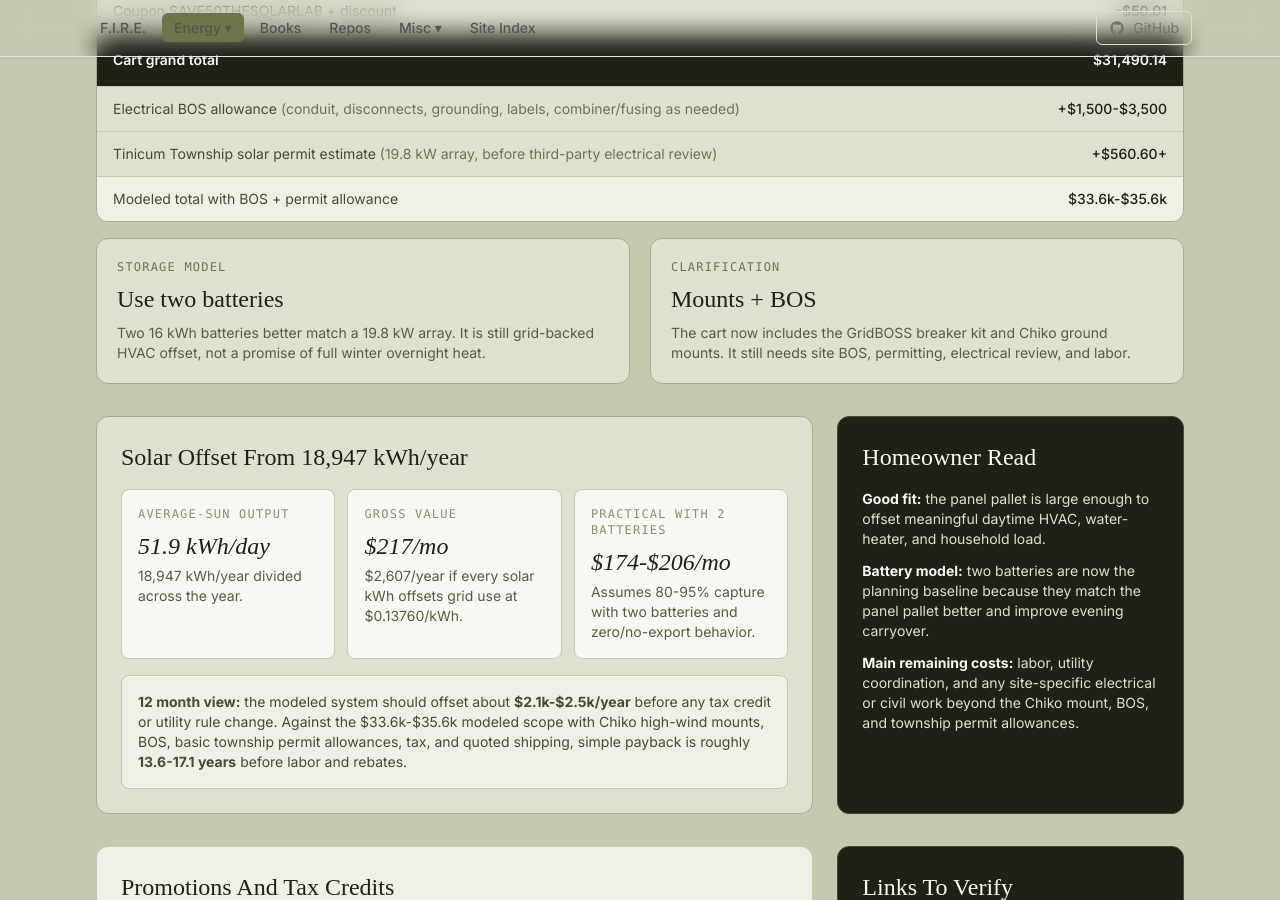
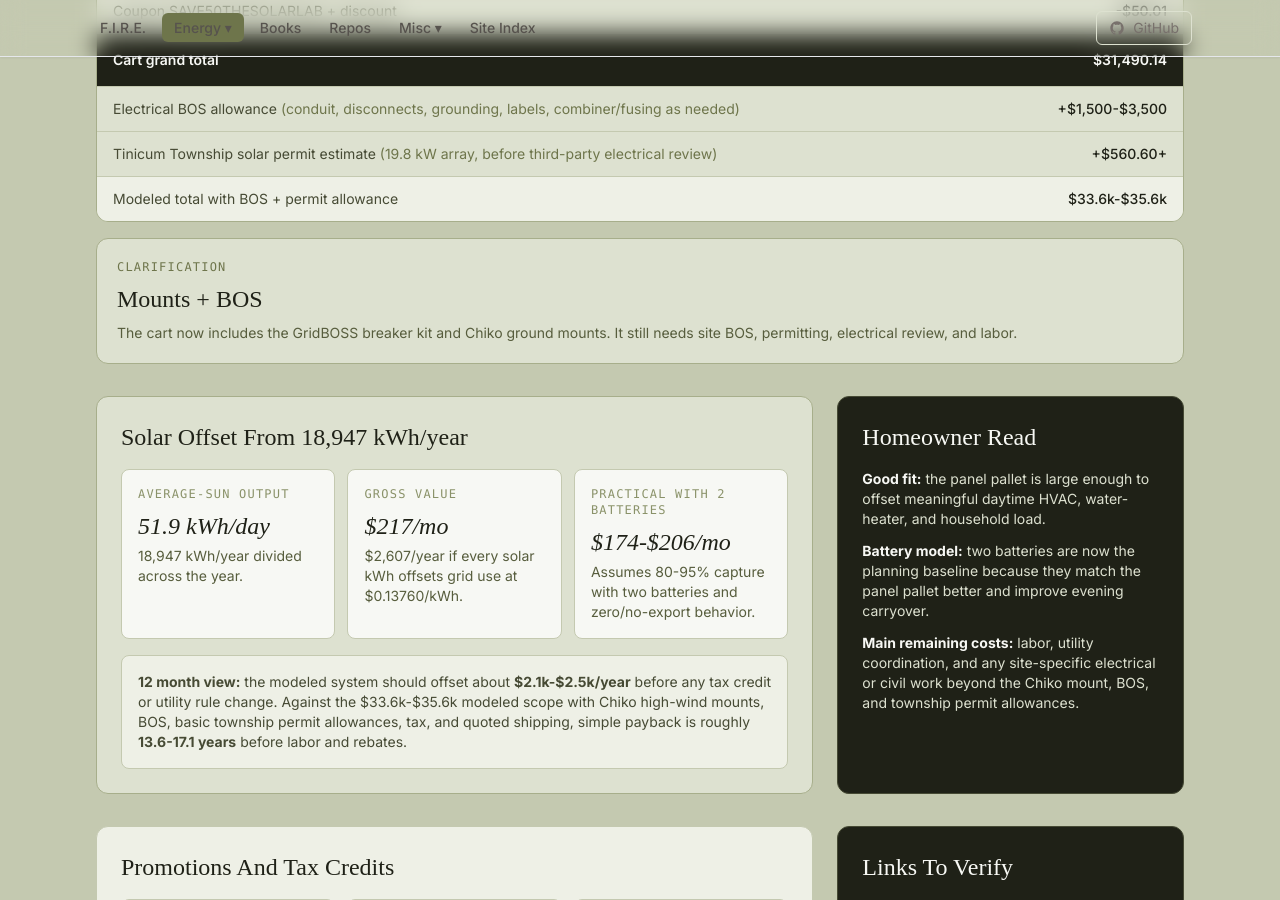
Before and after one commit to techmore/techmore.github.io, a Jekyll site: the page built from pages/energy-monitoring/solar.html, in a window 1280 px wide and 900 px high, scrolled down 1640 px. Built offline with Jekyll 4.4.1, drawn with Linux system fonts in a browser that asks for light colours; nearby versions of some CDN libraries; some web fonts are replaced.

Commit message:
Remove solar storage model card

```diff
--- a/pages/energy-monitoring/solar.html
+++ b/pages/energy-monitoring/solar.html
@@ -154,12 +154,7 @@ title: Solar Offset - Techmore
             </div>
         </div>
 
-        <div class="grid lg:grid-cols-2 gap-5">
-            <div class="bg-olive-200 rounded-xl border border-olive-400 p-5">
-                <p class="font-mono text-xs tracking-widest uppercase text-olive-600">Storage model</p>
-                <h3 class="mt-2 text-2xl text-olive-950">Use two batteries</h3>
-                <p class="mt-2 text-sm text-olive-700">Two 16 kWh batteries better match a 19.8 kW array. It is still grid-backed HVAC offset, not a promise of full winter overnight heat.</p>
-            </div>
+        <div class="grid gap-5">
             <div class="bg-olive-200 rounded-xl border border-olive-400 p-5">
                 <p class="font-mono text-xs tracking-widest uppercase text-olive-600">Clarification</p>
                 <h3 class="mt-2 text-2xl text-olive-950">Mounts + BOS</h3>
```
